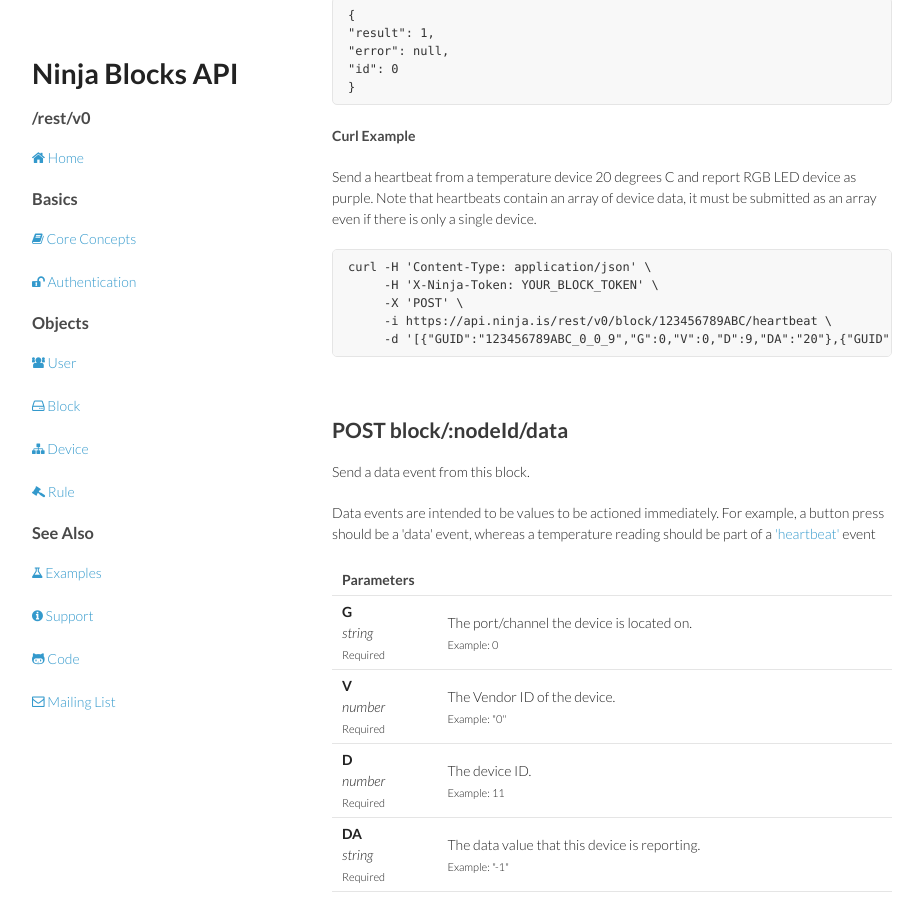
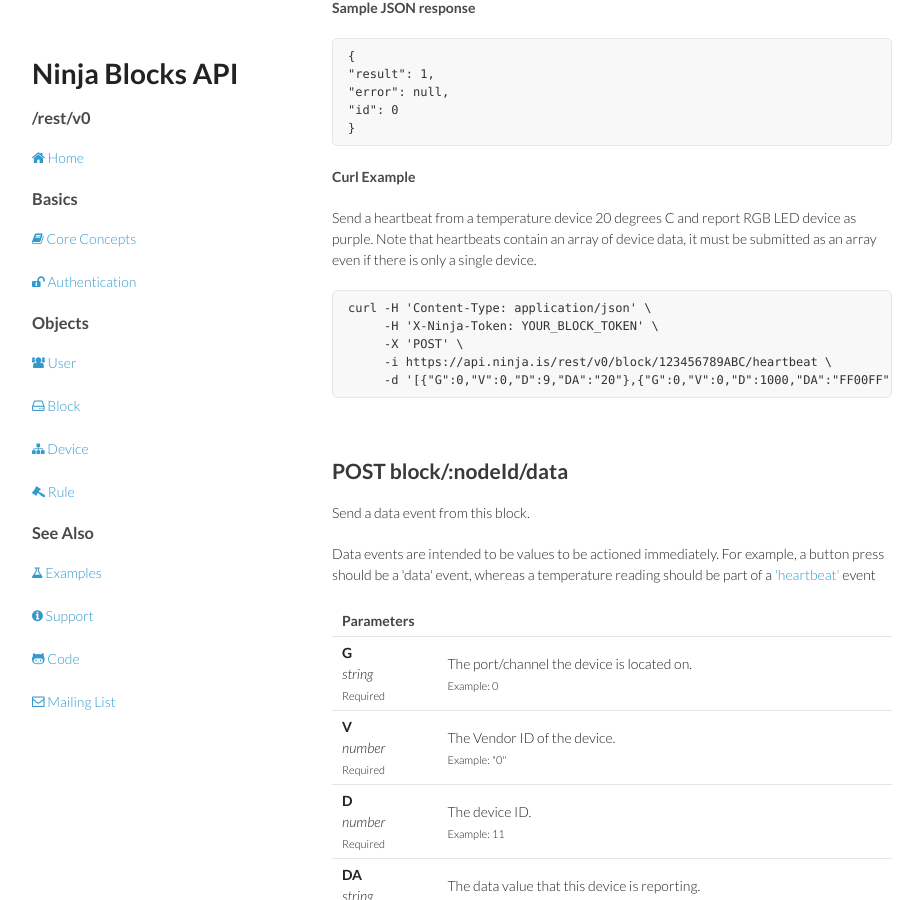
Before and after one commit to ninjablocks/ninjablocks.github.com, a Jekyll site: the page built from block.html, in a window 1280 px wide and 900 px high, scrolled down 3330 px. Shown: the whole window, without its empty margins (178-1101 px from the left). Built offline with Jekyll 4.4.1, drawn with Linux system fonts in a browser that asks for light colours; nearby versions of some CDN libraries.

```diff
--- a/block.html
+++ b/block.html
@@ -175,7 +176,7 @@
      -H 'X-Ninja-Token: YOUR_BLOCK_TOKEN' \
      -X 'POST' \
      -i https://api.ninja.is/rest/v0/block/123456789ABC/heartbeat \
-     -d '[{"GUID":"123456789ABC_0_0_9","G":0,"V":0,"D":9,"DA":"20"},{"GUID":"123456789ABC_0_0_1000","G":0,"V":0,"D":1000,"DA":"FF00FF"}]'</code></pre>
+     -d '[{"G":0,"V":0,"D":9,"DA":"20"},{"G":0,"V":0,"D":1000,"DA":"FF00FF"}]'</code></pre>
 
 
 
```
Also changed, not shown: other parts of block.html (+1 -0 lines).
